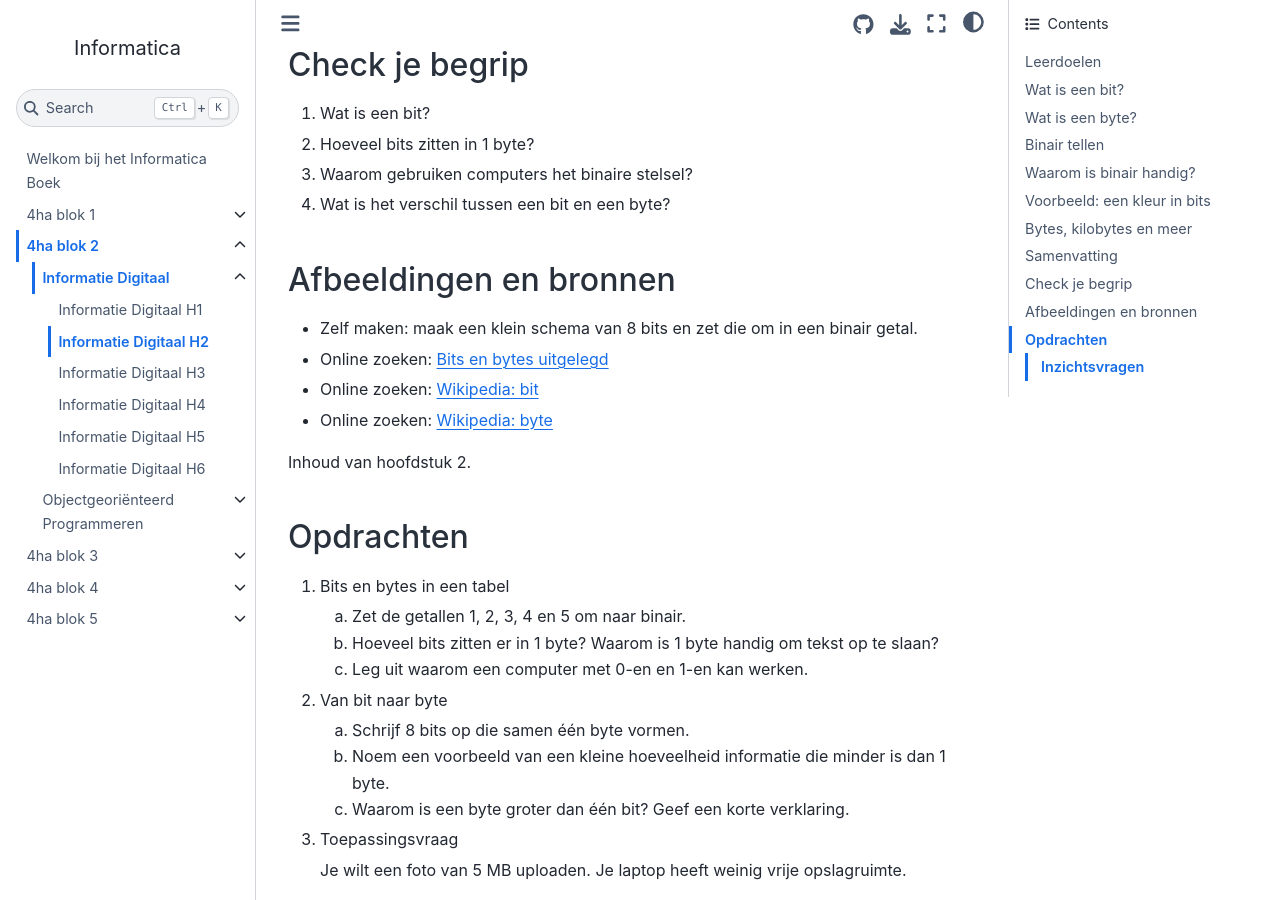
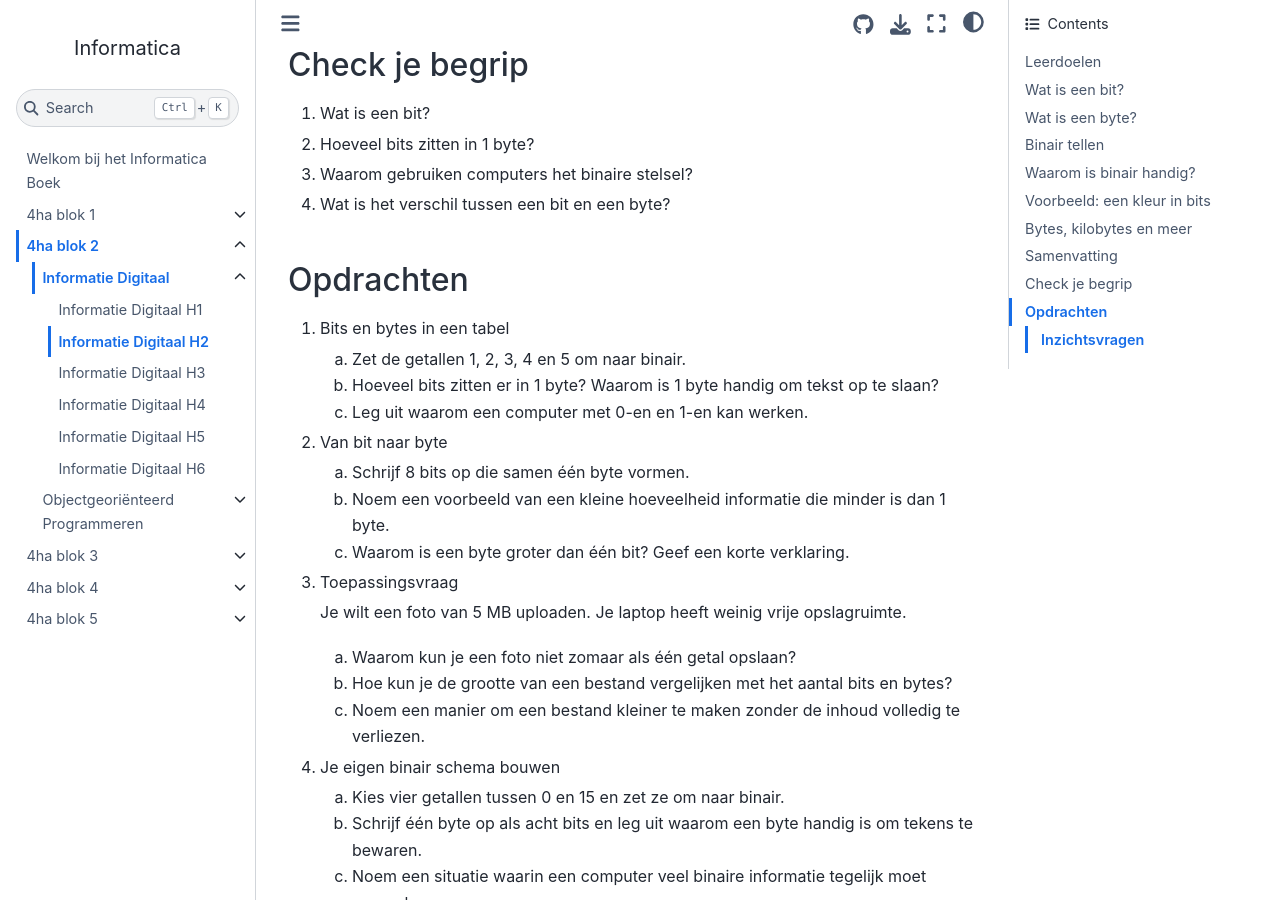
Before and after one commit to JoostvanTiel/informatica, a Jupyter Book: the page built from book/blok2/InfDig/hoofdstuk2.md, in a window 1280 px wide and 900 px high, scrolled down 4594 px. Built offline with Jupyter Book 1.0.4 settings and Sphinx 7.4.7 and the Sphinx Book theme 1.1.4, drawn with Linux system fonts in a browser that asks for light colours.

Commit message:
Verwijder afbeeldingen en bronnen sectie uit hoofdstuk 2 en voeg extra opdrachten toe

```diff
--- a/book/blok2/InfDig/hoofdstuk2.md
+++ b/book/blok2/InfDig/hoofdstuk2.md
@@ -174,15 +174,6 @@ Een foto, een liedje of een filmpje neemt dus veel meer ruimte in dan één byte
 3. Waarom gebruiken computers het binaire stelsel?
 4. Wat is het verschil tussen een bit en een byte?
 
-## Afbeeldingen en bronnen
-
-- Zelf maken: maak een klein schema van 8 bits en zet die om in een binair getal.
-- Online zoeken: [Bits en bytes uitgelegd](https://www.youtube.com/results?search_query=bits+en+bytes+uitleg)
-- Online zoeken: [Wikipedia: bit](https://nl.wikipedia.org/wiki/Bit)
-- Online zoeken: [Wikipedia: byte](https://nl.wikipedia.org/wiki/Byte)
-
-Inhoud van hoofdstuk 2.
-
 ## Opdrachten
 
 1. Bits en bytes in een tabel
@@ -192,6 +183,7 @@ Inhoud van hoofdstuk 2.
    <li>Hoeveel bits zitten er in 1 byte? Waarom is 1 byte handig om tekst op te slaan?</li>
    <li>Leg uit waarom een computer met 0-en en 1-en kan werken.</li>
    </ol>
+
 2. Van bit naar byte
 
    <ol type='a'>
@@ -199,6 +191,7 @@ Inhoud van hoofdstuk 2.
    <li>Noem een voorbeeld van een kleine hoeveelheid informatie die minder is dan 1 byte.</li>
    <li>Waarom is een byte groter dan één bit? Geef een korte verklaring.</li>
    </ol>
+
 3. Toepassingsvraag
 
    Je wilt een foto van 5 MB uploaden. Je laptop heeft weinig vrije opslagruimte.
@@ -208,6 +201,7 @@ Inhoud van hoofdstuk 2.
    <li>Hoe kun je de grootte van een bestand vergelijken met het aantal bits en bytes?</li>
    <li>Noem een manier om een bestand kleiner te maken zonder de inhoud volledig te verliezen.</li>
    </ol>
+
 4. Je eigen binair schema bouwen
 
    <ol type='a'>
@@ -215,6 +209,7 @@ Inhoud van hoofdstuk 2.
    <li>Schrijf één byte op als acht bits en leg uit waarom een byte handig is om tekens te bewaren.</li>
    <li>Noem een situatie waarin een computer veel binaire informatie tegelijk moet verwerken.</li>
    </ol>
+
 ### Inzichtsvragen
 
 1. Als je één bit hebt, hoeveel mogelijke waarden kun je dan opslaan?
```
